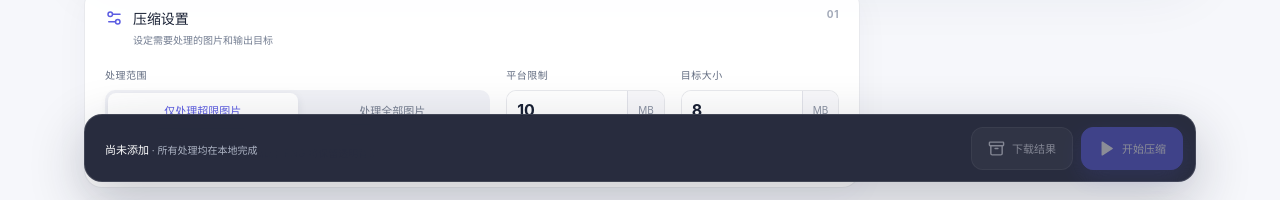
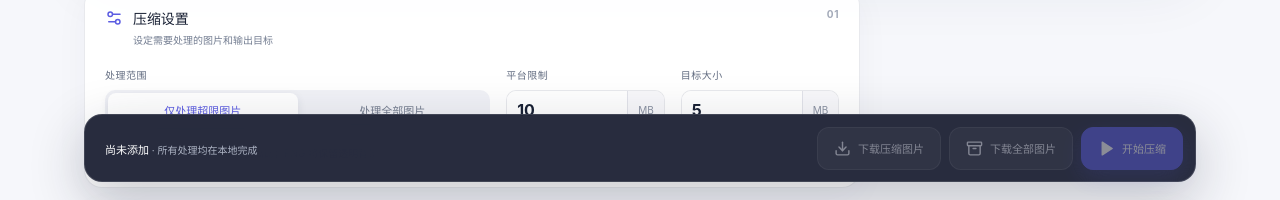
Before and after one commit to liaoyiming222-art/image-pixel-batch-reducer-lym, a React (Vite) app: page / in a window 1280 px wide. Both pictures are taken after a click on the button "开始压缩图片". Shown: the part 600-800 px from the top of the page. Built offline with nearby package versions, Linux system fonts and the light colour scheme.

Commit message:
feat: 优化压缩下载选项

```diff
--- a/src/App.tsx
+++ b/src/App.tsx
@@ -55,7 +55,7 @@ function CompressionTool() {
   const tasksRef = useRef(tasks)
   const [mode, setMode] = useState<'over' | 'all'>('over')
   const [limitMB, setLimitMB] = useState(10)
-  const [targetMB, setTargetMB] = useState(8)
+  const [targetMB, setTargetMB] = useState(5)
   const [dragging, setDragging] = useState(false)
   const [busy, setBusy] = useState(false)
   const [message, setMessage] = useState('')
@@ -154,14 +154,27 @@ function CompressionTool() {
     link.click()
   }
 
-  const downloadAll = async () => {
-    const completed = tasks.filter(task => task.status === 'done' && task.result)
-    if (!completed.length) return
-    if (completed.length === 1) { download(completed[0]); return }
+  const downloadAll = async (includeOriginals = false) => {
+    // When requested, keep skipped source files in the download too, so users
+    // receive a complete ready-to-upload set instead of only resized files.
+    const downloadable = tasks.flatMap(task => {
+      if (task.status === 'done' && task.result) return [{ task, file: task.result, name: outputName(task.name, task.result.type) }]
+      if (includeOriginals && mode === 'over' && task.status === 'skipped') return [{ task, file: task.file, name: task.name }]
+      return []
+    })
+    if (!downloadable.length) return
+    if (downloadable.length === 1) {
+      const item = downloadable[0]
+      const url = URL.createObjectURL(item.file)
+      const link = document.createElement('a')
+      link.href = url; link.download = item.name; link.click()
+      setTimeout(() => URL.revokeObjectURL(url), 1000)
+      return
+    }
     const zip = new JSZip()
-    completed.forEach(task => {
+    downloadable.forEach(({ task, file, name }) => {
       const folder = task.relativePath?.split('/').slice(0, -1).join('/')
-      zip.file(folder ? `${folder}/${outputName(task.name, task.result!.type)}` : outputName(task.name, task.result!.type), task.result!)
+      zip.file(folder ? `${folder}/${name}` : name, file)
     })
     const blob = await zip.generateAsync({ type: 'blob', compression: 'DEFLATE' })
     const url = URL.createObjectURL(blob)
@@ -176,6 +189,7 @@ function CompressionTool() {
   }
   const clear = () => { tasks.forEach(task => { URL.revokeObjectURL(task.previewUrl); if (task.resultUrl) URL.revokeObjectURL(task.resultUrl) }); setTasks([]) }
   const completedCount = tasks.filter(task => task.status === 'done').length
+  const downloadableCount = tasks.filter(task => task.status === 'done' || (mode === 'over' && task.status === 'skipped')).length
   const totalSize = tasks.reduce((sum, task) => sum + task.size, 0)
   const resultSize = tasks.reduce((sum, task) => sum + (task.result?.size ?? task.size), 0)
   const savedPercent = totalSize ? Math.max(0, (1 - resultSize / totalSize) * 100) : 0
@@ -230,7 +244,7 @@ function CompressionTool() {
           </article>)}</div>}
       </section>
     </main>
-    <footer><div><strong>{tasks.length || '尚未添加'}{tasks.length ? ' 张图片' : ''}</strong><span>{completedCount ? ` · ${completedCount} 张已完成` : ' · 所有处理均在本地完成'}</span></div><div className="footer-actions"><button className="secondary" disabled={!completedCount || busy} onClick={() => void downloadAll()}><Archive size={17} />下载结果</button><button className="primary" disabled={!tasks.length || busy} onClick={() => void processAll()}>{busy ? <RotateCcw className="spin" size={18} /> : <Play size={17} fill="currentColor" />}{busy ? '正在处理…' : `开始压缩${tasks.length ? ` · ${tasks.length}` : ''}`}</button></div></footer>
+    <footer><div><strong>{tasks.length || '尚未添加'}{tasks.length ? ' 张图片' : ''}</strong><span>{completedCount ? ` · ${completedCount} 张已完成` : ' · 所有处理均在本地完成'}</span></div><div className="footer-actions"><button className="secondary" disabled={!completedCount || busy} onClick={() => void downloadAll()}><Download size={17} />下载压缩图片</button><button className="secondary" disabled={!downloadableCount || busy} onClick={() => void downloadAll(true)}><Archive size={17} />下载全部图片</button><button className="primary" disabled={!tasks.length || busy} onClick={() => void processAll()}>{busy ? <RotateCcw className="spin" size={18} /> : <Play size={17} fill="currentColor" />}{busy ? '正在处理…' : `开始压缩${tasks.length ? ` · ${tasks.length}` : ''}`}</button></div></footer>
   </div>
 }
 
```
